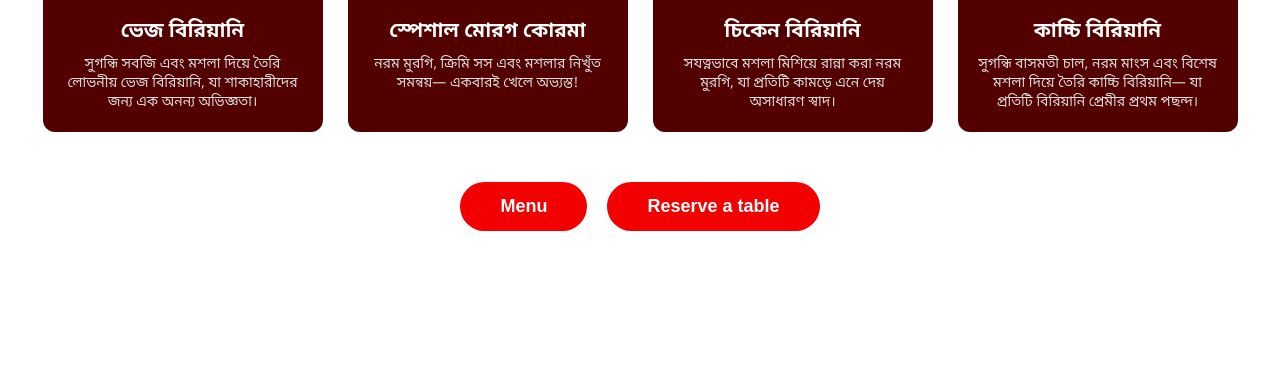
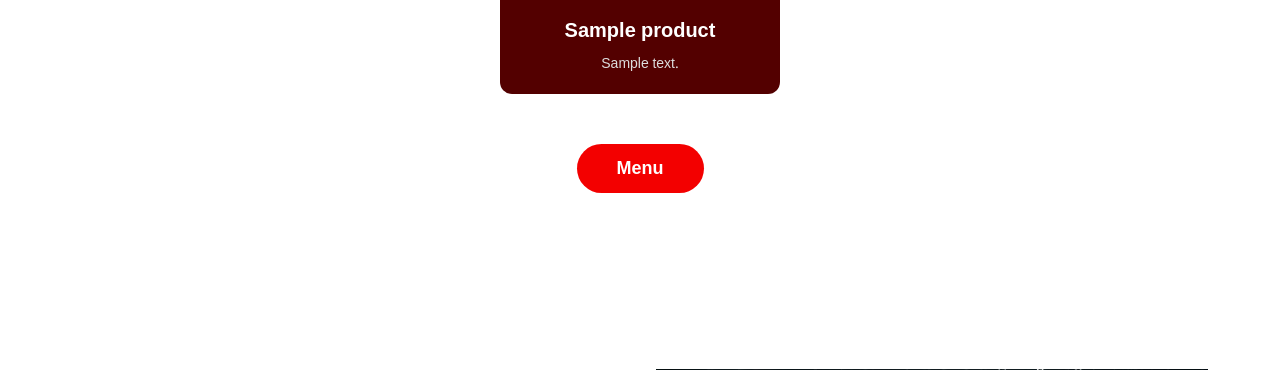
Before and after one commit to hossainsiam133/Kacchi-Ganj, a PHP site: page /home.php in a window 1280 px wide. Shown: the part 1196-1566 px from the top of the page. Run offline with PHP 8.4, Linux system fonts and the light colour scheme; the visitor is signed in with stand-in values (Sample User, id 1); tables that the repository leaves empty hold one stand-in row (values such as "Sample post"); grey boxes marked "Sample" are stand-in pictures; some libraries are stand-ins or nearby versions.

Commit message:
80% done with home and have to add cart in food card

```diff
--- a/02_User Site/home.php
+++ b/02_User Site/home.php
@@ -51,58 +51,39 @@
         আমাদের বিশেষ ডিশগুলো আপনাকে এনে দেবে এক অসাধারণ রন্ধন অভিজ্ঞতা।
       </p>
 
+
       <div class="dish-container">
+         <?php
+               $select_products = mysqli_query($conn,"SELECT * FROM `products` ORDER BY id DESC") or die('query failed');
+               if(mysqli_num_rows($select_products)>0)
+                {
+                  while($fetch_products=mysqli_fetch_assoc($select_products))
+                    {
+        ?>
         <div class="dish-card">
           <div class="dish-img">
-            <img src="assets/dish1.png" alt="Veg Biryani" />
-            <span class="price">300/-</span>
+            <img src="../01_Admin Site/image/<?php echo $fetch_products['image'];?>" alt="<?php echo $fetch_products['id'];?>" />
+            <span class="price"><?php echo $fetch_products['price']."/-";?></span>
           </div>
-          <h3 class="dish-title">ভেজ বিরিয়ানি</h3>
+          <h3 class="dish-title"><?php echo $fetch_products['name'];?></h3>
           <p class="dish-desc">
-            সুগন্ধি সবজি এবং মশলা দিয়ে তৈরি লোভনীয় ভেজ বিরিয়ানি, যা শাকাহারীদের
-            জন্য এক অনন্য অভিজ্ঞতা।
+           <?php echo $fetch_products['product_details'];?>
           </p>
         </div>
+         <?php
+           }
+              }
+              else
+                {
+                  echo '<p class="empty">no products added yet!</p>';
+              }
+         ?>
+      </div>
 
-        <div class="dish-card">
-          <div class="dish-img">
-            <img src="assets/dish1.png" alt="Morog Korma" />
-            <span class="price">250/-</span>
-          </div>
-          <h3 class="dish-title">স্পেশাল মোরগ কোরমা</h3>
-          <p class="dish-desc">
-            নরম মুরগি, ক্রিমি সস এবং মশলার নিখুঁত সমন্বয়— একবারই খেলে অভ্যস্ত!
-          </p>
-        </div>
-
-        <div class="dish-card">
-          <div class="dish-img">
-            <img src="assets/dish1.png" alt="Chicken Biryani" />
-            <span class="price">280/-</span>
-          </div>
-          <h3 class="dish-title">চিকেন বিরিয়ানি</h3>
-          <p class="dish-desc">
-            সযত্নভাবে মশলা মিশিয়ে রান্না করা নরম মুরগি, যা প্রতিটি কামড়ে এনে দেয়
-            অসাধারণ স্বাদ।
-          </p>
-        </div>
-
-        <div class="dish-card">
-          <div class="dish-img">
-            <img src="assets/dish1.png" alt="Kacchi Biryani" />
-            <span class="price">240/-</span>
-          </div>
-          <h3 class="dish-title">কাচ্চি বিরিয়ানি</h3>
-          <p class="dish-desc">
-            সুগন্ধি বাসমতী চাল, নরম মাংস এবং বিশেষ মশলা দিয়ে তৈরি কাচ্চি বিরিয়ানি—
-            যা প্রতিটি বিরিয়ানি প্রেমীর প্রথম পছন্দ।
-          </p>
-        </div>
-      </div>
 
       <div class="button-group">
         <button class="btn menu-btn" onclick="Menu()">Menu</button>
-        <button class="btn reserve-btn" onclick="Reserveatable()">Reserve a table</button>
+        <!-- <button class="btn reserve-btn" onclick="Reserveatable()">Reserve a table</button> -->
       </div>
       </div>
     </section>
--- a/02_User Site/menu.php
+++ b/02_User Site/menu.php
@@ -30,7 +30,7 @@
 
       <div class="section__container header__container" id="home">
         <div class="header__image">
-          <img src="assets/menuheader2.png" alt="header" />
+          <img src="assets/menuheader.png" alt="header" />
         </div>
         <div class="header__content">
           <h2>"দুনিয়াতে 'কাচ্চি'
```
Also changed, not shown: 01_Admin Site/image/menuheader.png (added).
